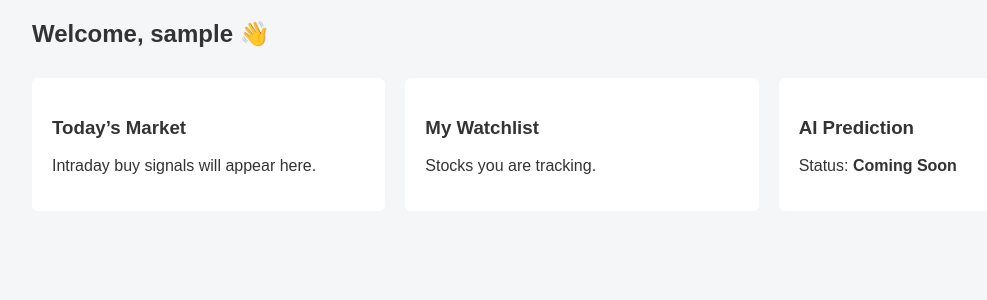
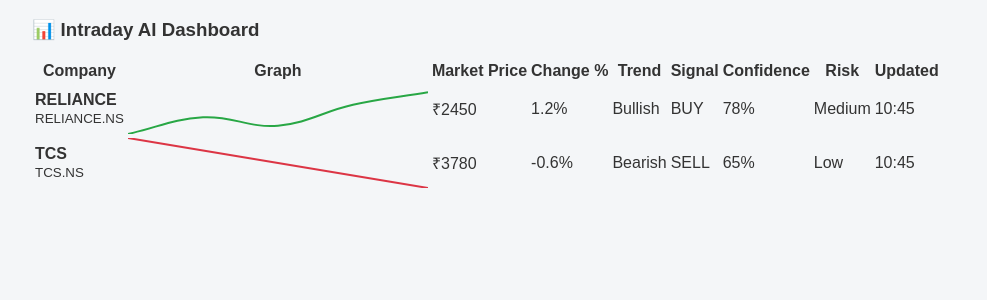
Before and after one commit to Saksham0610/intraday-prediction, a Django app: page /dashboard/ in a window 1280 px wide. Shown: the part 62-362 px from the top of the page, without its empty margins (58-1045 px from the left). Run offline with Django 5.2, Linux system fonts and the light colour scheme; the visitor is signed in with stand-in values (Sample User, id 1).

Commit message:
Initial intraday dashboard grid with dummy stock data

```diff
--- a/core/views.py
+++ b/core/views.py
@@ -7,7 +7,34 @@
 
 @login_required(login_url='login')
 def dashboard(request):
-    return render(request, 'dashboard.html')
+    stocks = [
+        {
+            "company": "RELIANCE",
+            "symbol": "RELIANCE.NS",
+            "price": 2450,
+            "change": 1.2,
+            "trend": "Bullish",
+            "signal": "BUY",
+            "confidence": 78,
+            "risk": "Medium",
+            "updated": "10:45",
+            "chart": [2400, 2420, 2410, 2435, 2450]
+        },
+        {
+            "company": "TCS",
+            "symbol": "TCS.NS",
+            "price": 3780,
+            "change": -0.6,
+            "trend": "Bearish",
+            "signal": "SELL",
+            "confidence": 65,
+            "risk": "Low",
+            "updated": "10:45",
+            "chart": [3820, 3810, 3800, 3790, 3780]
+        },
+    ]
+
+    return render(request, 'dashboard.html', {"stocks": stocks})
 
 def register(request):
     if request.method == 'POST':
--- a/templates/dashboard.html
+++ b/templates/dashboard.html
@@ -1,24 +1,114 @@
-{% extends 'base.html' %}
+{% extends "base.html" %}
+{% block content %}
 
-{% block title %}Dashboard{% endblock %}
+<div class="container-fluid mt-4">
+    <h3 class="mb-3">📊 Intraday AI Dashboard</h3>
 
-{% block content %}
-<h2>Welcome, {{ user.username }} 👋</h2>
+    <div class="table-responsive">
+        <table class="table table-bordered table-hover align-middle text-center">
+            <thead class="table-dark">
+                <tr>
+                    <th>Company</th>
+                    <th>Graph</th>
+                    <th>Market Price</th>
+                    <th>Change %</th>
+                    <th>Trend</th>
+                    <th>Signal</th>
+                    <th>Confidence</th>
+                    <th>Risk</th>
+                    <th>Updated</th>
+                </tr>
+            </thead>
+            <tbody>
+                {% for stock in stocks %}
+                <tr>
+                    <td>
+                        <strong>{{ stock.company }}</strong><br>
+                        <small class="text-muted">{{ stock.symbol }}</small>
+                    </td>
 
-<div class="card-grid">
-  <div class="card">
-    <h3>Today’s Market</h3>
-    <p>Intraday buy signals will appear here.</p>
-  </div>
+                    <td width="150">
+                        <canvas id="chart{{ forloop.counter }}" height="50"></canvas>
+                    </td>
 
-  <div class="card">
-    <h3>My Watchlist</h3>
-    <p>Stocks you are tracking.</p>
-  </div>
+                    <td>₹{{ stock.price }}</td>
 
-  <div class="card">
-    <h3>AI Prediction</h3>
-    <p>Status: <strong>Coming Soon</strong></p>
-  </div>
+                    <td class="{% if stock.change >= 0 %}text-success{% else %}text-danger{% endif %}">
+                        {{ stock.change }}%
+                    </td>
+
+                    <td>
+                        {% if stock.trend == "Bullish" %}
+                            <span class="badge bg-success">Bullish</span>
+                        {% elif stock.trend == "Bearish" %}
+                            <span class="badge bg-danger">Bearish</span>
+                        {% else %}
+                            <span class="badge bg-secondary">Sideways</span>
+                        {% endif %}
+                    </td>
+
+                    <td>
+                        {% if stock.signal == "BUY" %}
+                            <span class="badge bg-success">BUY</span>
+                        {% elif stock.signal == "SELL" %}
+                            <span class="badge bg-danger">SELL</span>
+                        {% else %}
+                            <span class="badge bg-warning text-dark">HOLD</span>
+                        {% endif %}
+                    </td>
+
+                    <td>{{ stock.confidence }}%</td>
+                    <td>{{ stock.risk }}</td>
+                    <td>{{ stock.updated }}</td>
+                </tr>
+                {% endfor %}
+            </tbody>
+        </table>
+    </div>
 </div>
+
+<!-- Chart.js -->
+<script src="https://cdn.jsdelivr.net/npm/chart.js@4.4.1/dist/chart.umd.min.js"></script>
+
+<script>
+document.addEventListener("DOMContentLoaded", function () {
+
+{% for stock in stocks %}
+{% if stock.change >= 0 %}
+    var lineColor{{ forloop.counter }} = "#28a745";
+{% else %}
+    var lineColor{{ forloop.counter }} = "#dc3545";
+{% endif %}
+
+var ctx{{ forloop.counter }} = document.getElementById("chart{{ forloop.counter }}");
+if (ctx{{ forloop.counter }}) {
+    new Chart(ctx{{ forloop.counter }}, {
+        type: 'line',
+        data: {
+            labels: {{ stock.chart }},
+            datasets: [{
+                data: {{ stock.chart }},
+                borderColor: lineColor{{ forloop.counter }},
+                borderWidth: 2,
+                pointRadius: 0,
+                fill: false,
+                tension: 0.4
+            }]
+        },
+        options: {
+            responsive: false,
+            maintainAspectRatio: false,
+            plugins: { legend: { display: false } },
+            scales: {
+                x: { display: false },
+                y: { display: false }
+            }
+        }
+    });
+}
+{% endfor %}
+
+});
+</script>
+
 {% endblock %}
```
